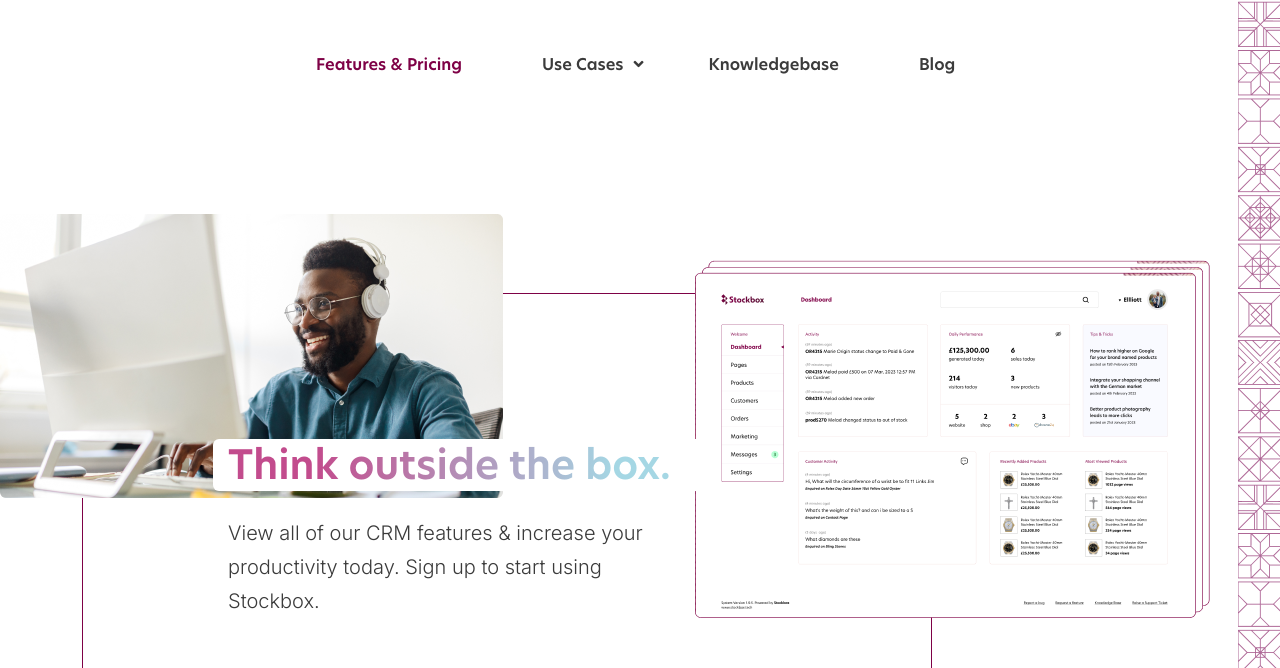
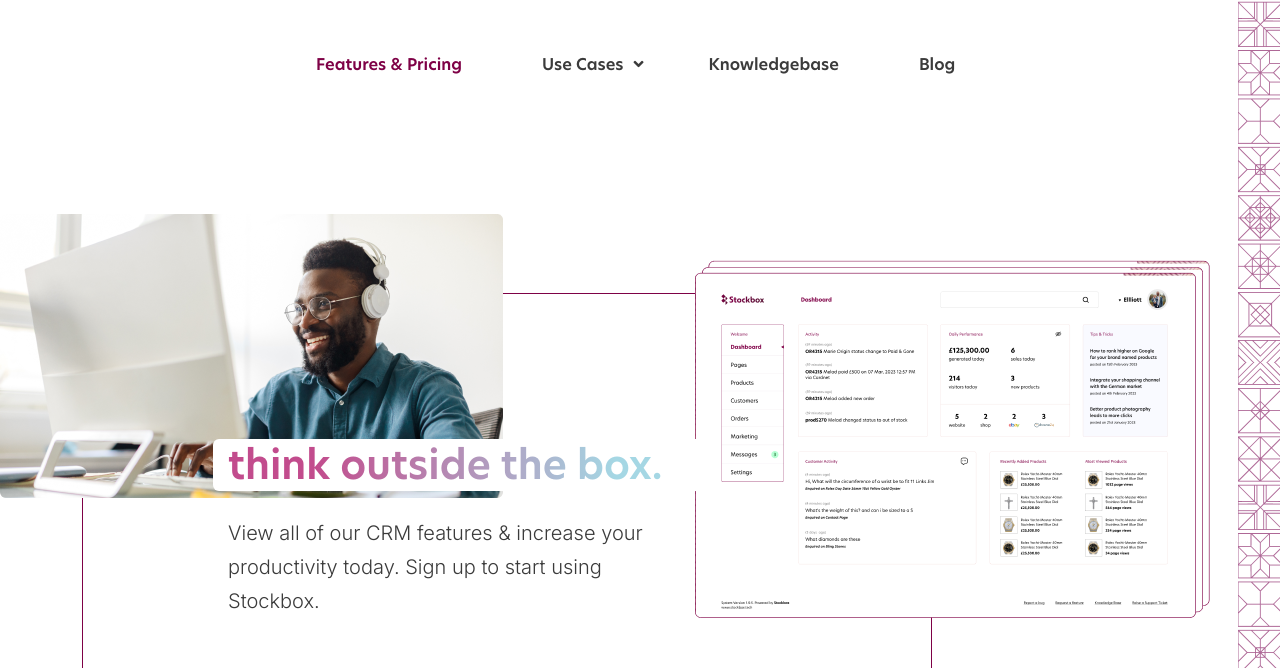
Before and after one commit to mdmunnaahmed/stockbox-site, a website: page src/features-pricing.html in a window 1280 px wide. Shown: the part 120-788 px from the top of the page. Drawn offline with Linux system fonts and the light colour scheme.

Commit message:
capital text fiex

```diff
--- a/src/features-pricing.html
+++ b/src/features-pricing.html
@@ -103,7 +103,7 @@
       <img src="assets/images/images/thumb3.png" alt="image" class="banner-thumb-image wow fadeInLeft" data-wow-delay=".4s" data-wow-duration="1s">
       <div class="banner-content-box">
         <div class="title-wrapper position-relative">
-          <h1 class="banner-title wow fadeInUp" data-wow-delay=".3s" id="bannerTitle">Think outside the box.</h1>
+          <h1 class="banner-title wow fadeInUp" data-wow-delay=".3s" id="bannerTitle">think outside the box.</h1>
           <div id="appendSpan"></div>
         </div>
         <p class="banner-pera d-none d-xl-block wow fadeInUp text--body" data-wow-delay=".4s">View all of our CRM features & increase your productivity today. Sign up to start using Stockbox.</p>
```
Also changed, not shown: src/html/features-pricing.html (+1 -1 lines).
